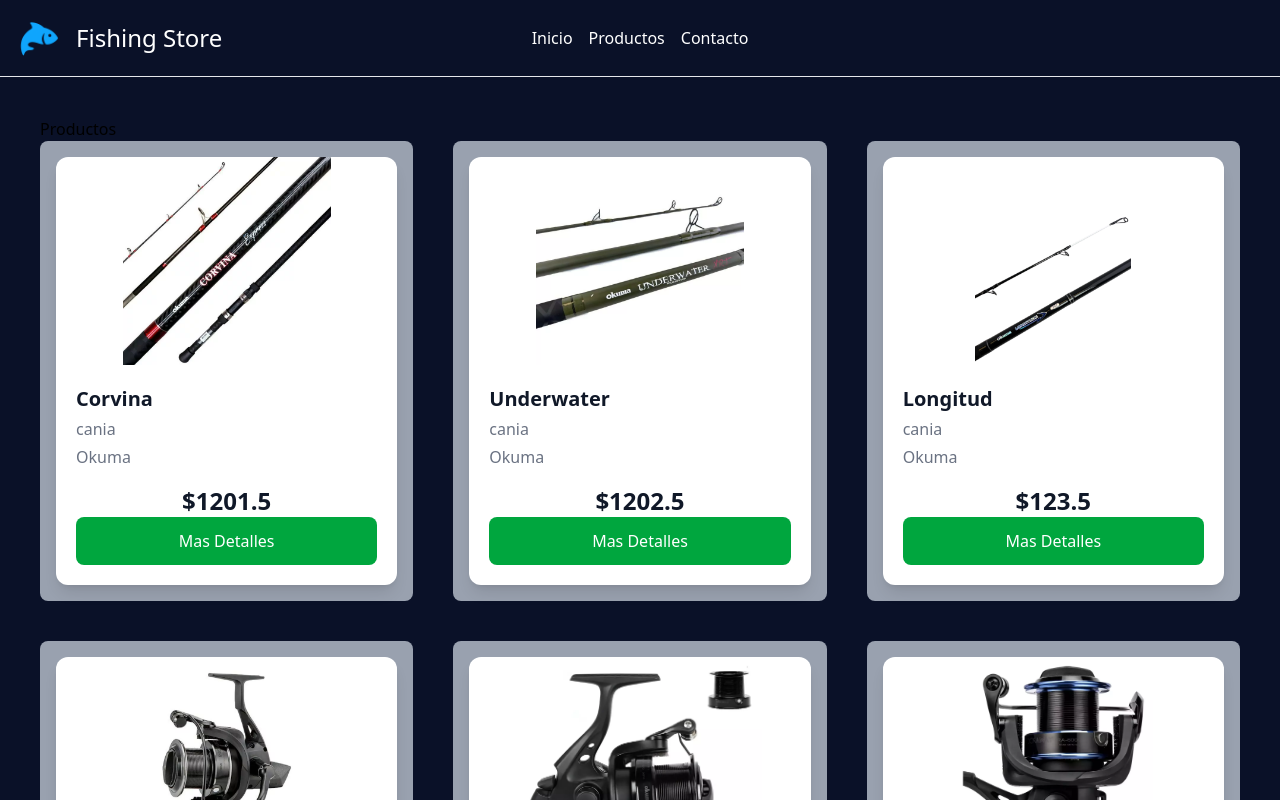
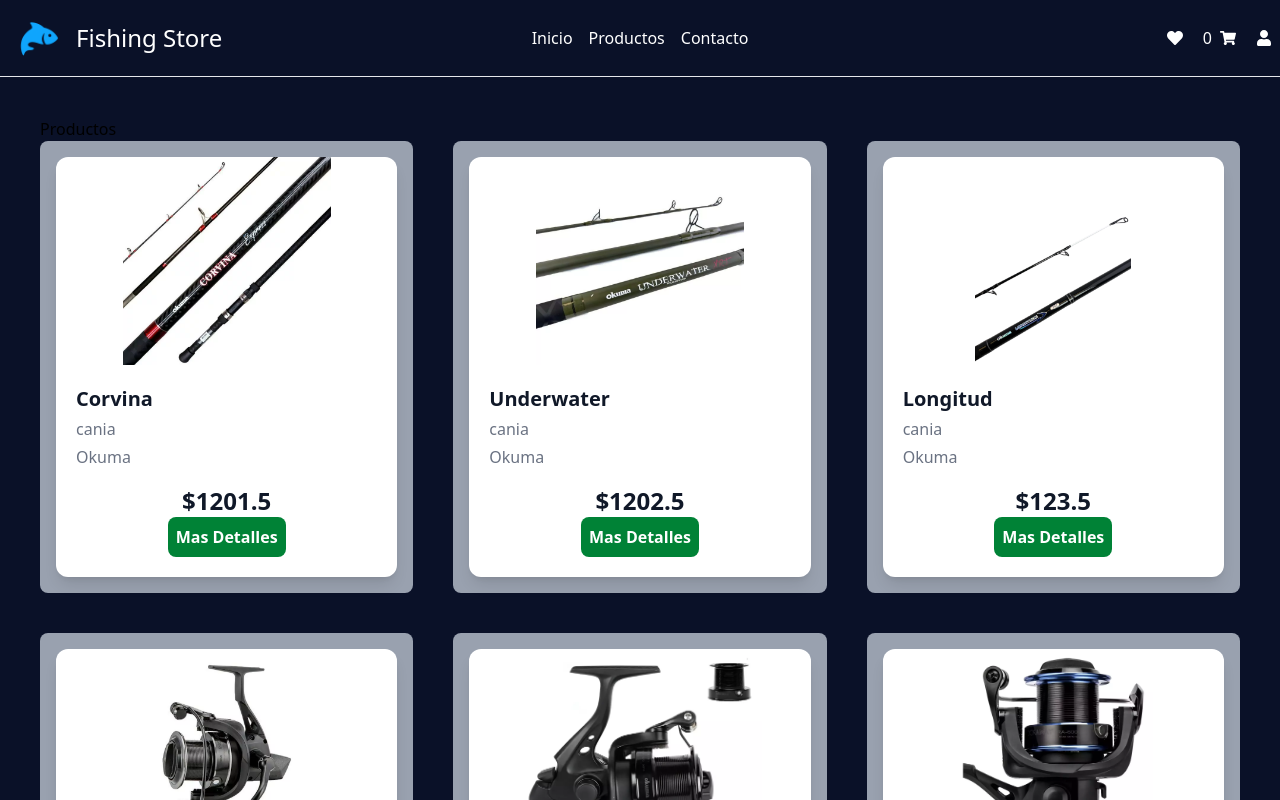
Before and after one commit to NhuelGayoso/TalentoTechGayoso, a React (Vite) app: page /listproduct in a window 1280 px wide. Shown: the top 800 px of the page. Built offline with nearby package versions, Linux system fonts and the light colour scheme.

Commit message:
Agregando widget al header

```diff
--- a/package.json
+++ b/package.json
@@ -13,6 +13,7 @@
     "@tailwindcss/vite": "^4.1.15",
     "react": "^19.2.0",
     "react-dom": "^19.2.0",
+    "react-icons": "^5.5.0",
     "react-router-dom": "^7.9.4",
     "tailwindcss": "^4.1.15"
   },
--- a/src/components/Card.jsx
+++ b/src/components/Card.jsx
@@ -1,4 +1,5 @@
 import { Link } from "react-router-dom";
+import { Button } from "./Button";
 
 export const Card = ({ product }) => {
   return (
@@ -28,9 +29,10 @@
                 ${product.precio}
               </p>
             </div>
-            <button className="w-full bg-green-600 hover:bg-green-700 text-white font-medium py-3 rounded-lg transition-colors">
-              <Link to={`/listproduct/${product.id} state=${product}`}>Mas Detalles</Link>
-            </button>
+
+            <Link to={`/listproduct/${product.id} state=${product}`}>
+              <Button boton="Mas Detalles"></Button>
+            </Link>
           </div>
         </div>
       </div>
--- a/src/components/Header.jsx
+++ b/src/components/Header.jsx
@@ -1,5 +1,6 @@
 import logo from "/img/Logo.png";
 import { Navbar } from "./Navbar";
+import { HeaderWidget } from "./HeaderWidget";
 
 export const Header = () => {
   return (
@@ -11,6 +12,9 @@
       <div>
         <Navbar />
       </div>
+      <div>
+        <HeaderWidget />
+      </div>
     </header>
   );
 };
--- /dev/null
+++ b/src/components/HeaderWidget.jsx
@@ -0,0 +1,25 @@
+import { FaShoppingCart, FaUser, FaHeart } from "react-icons/fa";
+import { Link } from "react-router-dom";
+
+export const HeaderWidget = () => {
+  return (
+    <div className="flex items-center gap-5 justify-end">
+      <div className="flex items-center gap-2">
+        <Link to="/wishlist">
+          <FaHeart className="text-white" />
+        </Link>
+      </div>
+      <div>
+        <Link to="/cart" className="flex items-center gap-2">
+          <span className="text-white">0</span>
+          <FaShoppingCart />
+        </Link>
+      </div>
+      <div className="flex items-center gap-2">
+        <Link to="/login">
+          <FaUser />
+        </Link>
+      </div>
+    </div>
+  );
+};
```
Also changed, not shown: 1 other file (tests, documents, lock files or other folders).
